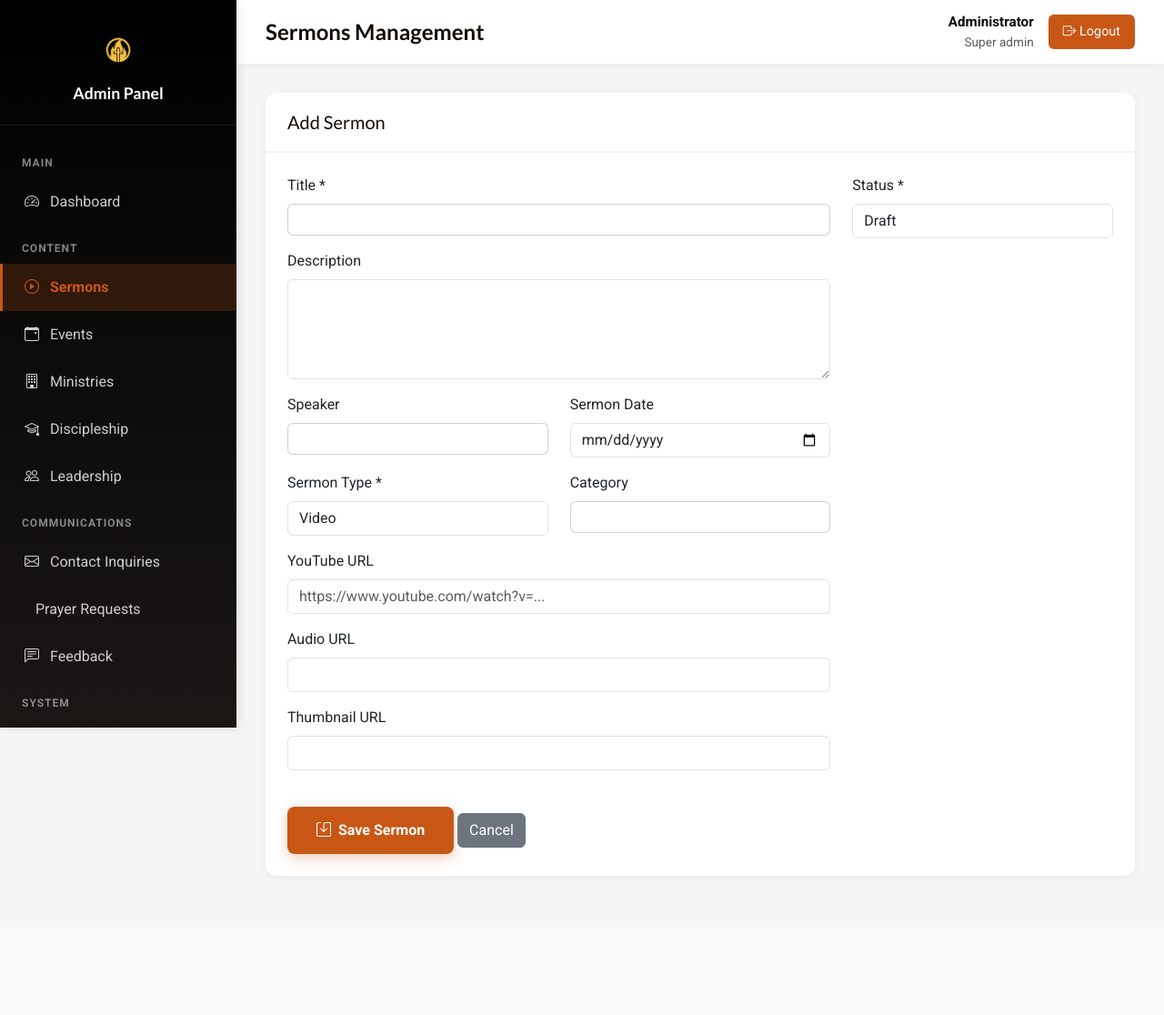
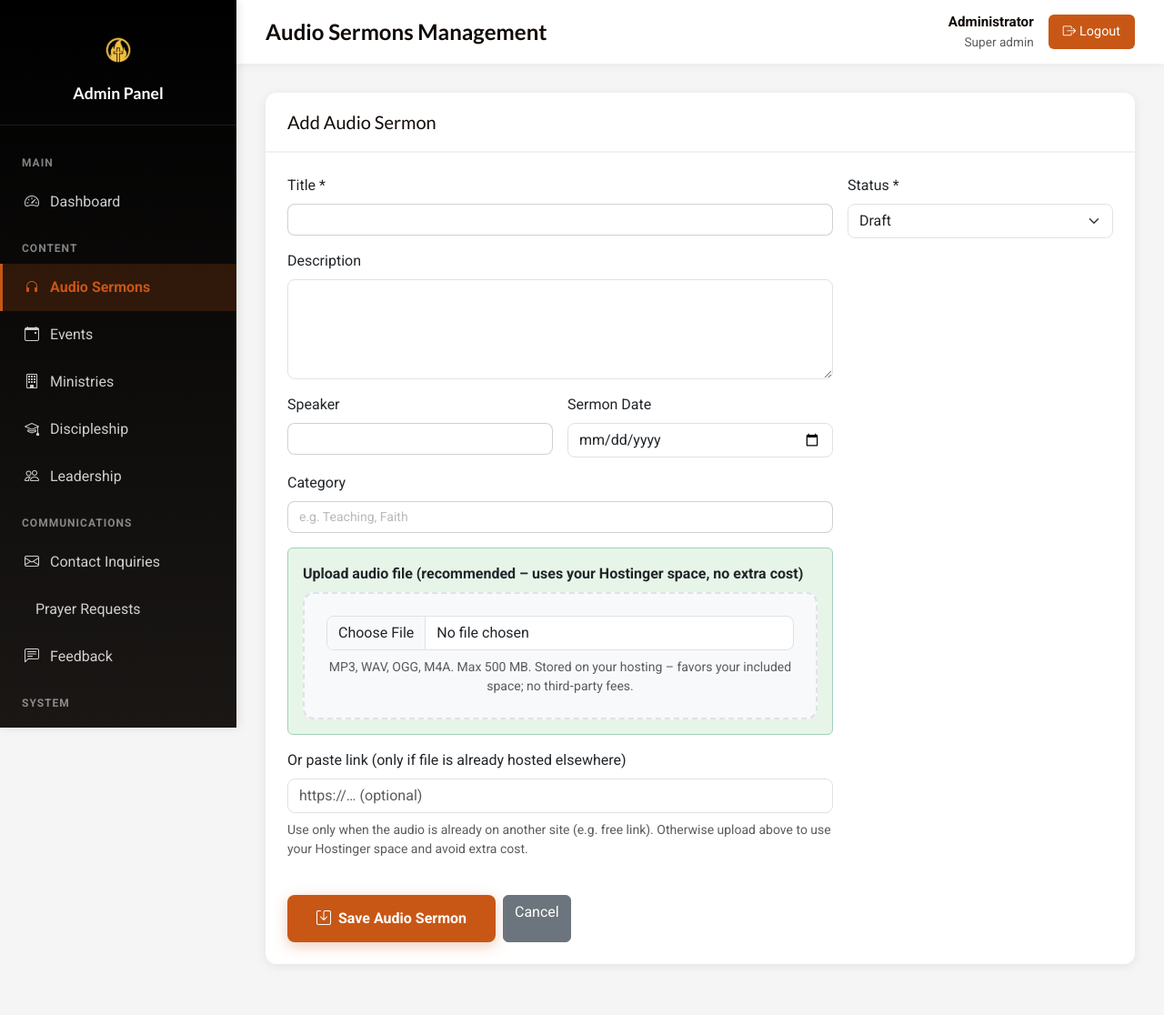
Before and after one commit to PHENOMVALENCE/crosslife, a PHP site: page /crosslife_2/admin/sermons.php?action=add in a window 1280 px wide. Shown: the whole page at 91% size. Before the commit the page ends 948 px from the top, so only its background shows below. Run offline with PHP 8.4, Linux system fonts and the light colour scheme; a user stored in the database is signed in; data comes from the database, SQL or seed files in the repository.

Commit message:
Audio sermons: upload + external URL, favor Hostinger space, 500MB limit, View Audio button fix

```diff
--- a/admin/config/config.php
+++ b/admin/config/config.php
@@ -15,6 +15,9 @@ define('SITE_URL', 'http://localhost/crosslife_2');
 define('ADMIN_URL', SITE_URL . '/admin');
 define('UPLOAD_DIR', '../assets/img/uploads/');
 define('UPLOAD_URL', SITE_URL . '/assets/img/uploads/');
+// Audio sermons: stored under project root /uploads/audio/
+define('AUDIO_UPLOAD_DIR', dirname(__DIR__, 2) . DIRECTORY_SEPARATOR . 'uploads' . DIRECTORY_SEPARATOR . 'audio' . DIRECTORY_SEPARATOR);
+define('AUDIO_UPLOAD_WEB', '/uploads/audio/');
 
 // Security
 define('SESSION_TIMEOUT', 3600); // 1 hour in seconds
--- a/admin/includes/header.php
+++ b/admin/includes/header.php
@@ -271,7 +271,7 @@ $currentPage = basename($_SERVER['PHP_SELF']);
 
                 <div class="menu-section">Content</div>
                 <a href="sermons.php" class="menu-item <?php echo $currentPage === 'sermons.php' ? 'active' : ''; ?>">
-                    <i class="bi bi-play-circle"></i>Sermons
+                    <i class="bi bi-headphones"></i>Audio Sermons
                 </a>
                 <a href="events.html" class="menu-item <?php echo $currentPage === 'events.html' ? 'active' : ''; ?>">
                     <i class="bi bi-calendar-event"></i>Events
--- a/admin/sermons.php
+++ b/admin/sermons.php
@@ -1,5 +1,5 @@
 <?php
-$pageTitle = 'Sermons Management';
+$pageTitle = 'Audio Sermons Management';
 require_once 'includes/header.php';
 
 $db = getDB();
@@ -29,23 +29,68 @@ if ($_SERVER['REQUEST_METHOD'] === 'POST') {
             redirect('sermons.php?action=' . ($id ? 'edit&id=' . $id : 'add'), 'Title is required.', 'danger');
         }
 
+        $allowedAudio = ['mp3', 'wav', 'ogg', 'm4a', 'webm'];
+        $maxSize = 500 * 1024 * 1024; // 500 MB — long sermons; ensure php.ini: upload_max_filesize & post_max_size ≥ 500M
+
+        $audioUrl = '';
+        $sermonId = $id ?: ($_POST['id'] ?? null);
+
+        // Get existing audio_url when editing
+        $existingUrl = '';
+        if ($sermonId) {
+            $stmt = $db->prepare("SELECT audio_url FROM sermons WHERE id = ?");
+            $stmt->execute([$sermonId]);
+            $existing = $stmt->fetch();
+            $existingUrl = $existing ? ($existing['audio_url'] ?? '') : '';
+        }
+
+        // Favor your hosting space: check upload first (no extra cost)
+        if (!empty($_FILES['audio_file']['name']) && $_FILES['audio_file']['error'] === UPLOAD_ERR_OK) {
+            $ext = strtolower(pathinfo($_FILES['audio_file']['name'], PATHINFO_EXTENSION));
+            if (!in_array($ext, $allowedAudio)) {
+                redirect('sermons.php?action=' . ($sermonId ? 'edit&id=' . $sermonId : 'add'), 'Invalid audio format. Use: ' . implode(', ', $allowedAudio), 'danger');
+            }
+            if ($_FILES['audio_file']['size'] > $maxSize) {
+                redirect('sermons.php?action=' . ($sermonId ? 'edit&id=' . $sermonId : 'add'), 'File too large. Max 500 MB. Or paste a link below if the file is already hosted elsewhere.', 'danger');
+            }
+            if (!is_dir(AUDIO_UPLOAD_DIR)) {
+                mkdir(AUDIO_UPLOAD_DIR, 0755, true);
+            }
+            $safeName = preg_replace('/[^a-zA-Z0-9._-]/', '_', basename($_FILES['audio_file']['name']));
+            $savedName = date('Ymd-His') . '_' . $safeName;
+            if (move_uploaded_file($_FILES['audio_file']['tmp_name'], AUDIO_UPLOAD_DIR . $savedName)) {
+                $audioUrl = AUDIO_UPLOAD_WEB . $savedName;
+            } else {
+                redirect('sermons.php?action=' . ($sermonId ? 'edit&id=' . $sermonId : 'add'), 'Failed to save audio file.', 'danger');
+            }
+        } else {
+            // Fallback: external link (only when no file uploaded)
+            $audioUrl = trim(sanitize($_POST['audio_url_external'] ?? ''));
+            if (!$audioUrl) {
+                $audioUrl = $existingUrl;
+            }
+            if ($audioUrl && !preg_match('#^(https?://|/)#', $audioUrl)) {
+                redirect('sermons.php?action=' . ($sermonId ? 'edit&id=' . $sermonId : 'add'), 'Audio URL must start with http://, https://, or /.', 'danger');
+            }
+            if (!$audioUrl && !$sermonId) {
+                redirect('sermons.php?action=add', 'Upload an audio file or paste a link to the audio.', 'danger');
+            }
+        }
+
         $data = [
             'title' => sanitize($_POST['title'] ?? ''),
             'description' => sanitize($_POST['description'] ?? ''),
             'speaker' => sanitize($_POST['speaker'] ?? ''),
-            'sermon_type' => in_array($_POST['sermon_type'] ?? 'video', ['video', 'audio']) ? $_POST['sermon_type'] : 'video',
-            'youtube_url' => sanitize($_POST['youtube_url'] ?? ''),
-            'audio_url' => sanitize($_POST['audio_url'] ?? ''),
-            'thumbnail_url' => sanitize($_POST['thumbnail_url'] ?? ''),
+            'sermon_type' => 'audio',
+            'youtube_url' => '',
+            'audio_url' => $audioUrl,
+            'thumbnail_url' => '',
             'sermon_date' => !empty($_POST['sermon_date']) ? $_POST['sermon_date'] : null,
             'category' => sanitize($_POST['category'] ?? ''),
             'status' => in_array($_POST['status'] ?? 'draft', ['published', 'draft']) ? $_POST['status'] : 'draft'
         ];
 
-        $sermonId = $id ?: ($_POST['id'] ?? null);
-
         if ($sermonId) {
-            // Verify sermon exists
             $stmt = $db->prepare("SELECT id FROM sermons WHERE id = ?");
             $stmt->execute([$sermonId]);
             if (!$stmt->fetch()) {
@@ -93,122 +138,114 @@ if ($action === 'add' || $action === 'edit') {
         }
     }
     ?>
+    <style>
+        .audio-sermon-form .card { border-radius: 12px; overflow: hidden; box-shadow: 0 2px 12px rgba(0,0,0,0.08); }
+        .audio-sermon-form .card-header { font-weight: 600; }
+        .audio-sermon-form .form-control, .audio-sermon-form .form-select { border-radius: 8px; }
+        .audio-sermon-form .file-upload-wrap { border: 2px dashed var(--border-color, #dee2e6); border-radius: 12px; padding: 1.5rem; text-align: center; background: #f8f9fa; }
+        .audio-sermon-form .file-upload-wrap input[type="file"] { max-width: 100%; }
+        .audio-sermon-form .btn-primary { border-radius: 8px; }
+        @media (max-width: 768px) { .audio-sermon-form .col-md-4 { margin-top: 0; } }
+    </style>
+    <div class="audio-sermon-form">
         <div class="card">
             <div class="card-header">
-            <h5 class="mb-0"><?php echo $id ? 'Edit' : 'Add'; ?> Sermon</h5>
+                <h5 class="mb-0"><?php echo $id ? 'Edit' : 'Add'; ?> Audio Sermon</h5>
             </div>
             <div class="card-body">
-            <form method="POST">
-                <div class="row">
-                    <div class="col-md-8">
+                <form method="POST" enctype="multipart/form-data">
+                    <?php if ($id): ?><input type="hidden" name="id" value="<?php echo (int)$id; ?>"><?php endif; ?>
+                    <div class="row g-3">
+                        <div class="col-12 col-lg-8">
                             <div class="mb-3">
                                 <label class="form-label">Title *</label>
                                 <input type="text" class="form-control" name="title" value="<?php echo htmlspecialchars($sermon['title'] ?? ''); ?>" required>
                             </div>
-
                             <div class="mb-3">
                                 <label class="form-label">Description</label>
                                 <textarea class="form-control" name="description" rows="4"><?php echo htmlspecialchars($sermon['description'] ?? ''); ?></textarea>
                             </div>
-
-                        <div class="row">
-                            <div class="col-md-6 mb-3">
+                            <div class="row g-3">
+                                <div class="col-12 col-sm-6 mb-3">
                                     <label class="form-label">Speaker</label>
                                     <input type="text" class="form-control" name="speaker" value="<?php echo htmlspecialchars($sermon['speaker'] ?? ''); ?>">
                                 </div>
-
-                            <div class="col-md-6 mb-3">
+                                <div class="col-12 col-sm-6 mb-3">
                                     <label class="form-label">Sermon Date</label>
                                     <input type="date" class="form-control" name="sermon_date" value="<?php echo $sermon['sermon_date'] ?? ''; ?>">
                                 </div>
                             </div>
-
-                        <div class="row">
-                            <div class="col-md-6 mb-3">
-                                <label class="form-label">Sermon Type *</label>
-                                <select class="form-control" name="sermon_type" required>
-                                    <option value="video" <?php echo ($sermon['sermon_type'] ?? 'video') === 'video' ? 'selected' : ''; ?>>Video</option>
-                                    <option value="audio" <?php echo ($sermon['sermon_type'] ?? '') === 'audio' ? 'selected' : ''; ?>>Audio</option>
-                                </select>
+                            <div class="mb-3">
+                                <label class="form-label">Category</label>
+                                <input type="text" class="form-control" name="category" value="<?php echo htmlspecialchars($sermon['category'] ?? ''); ?>" placeholder="e.g. Teaching, Faith">
                             </div>
-
-                            <div class="col-md-6 mb-3">
-                                <label class="form-label">Category</label>
-                                <input type="text" class="form-control" name="category" value="<?php echo htmlspecialchars($sermon['category'] ?? ''); ?>">
+                            <div class="mb-3 p-3 rounded" style="background: #e7f5e9; border: 1px solid #a3cfbb;">
+                                <label class="form-label fw-semibold">Upload audio file (recommended – uses your Hostinger space, no extra cost)</label>
+                                <div class="file-upload-wrap">
+                                    <input type="file" class="form-control" name="audio_file" accept=".mp3,.wav,.ogg,.m4a,.webm,audio/*">
+                                    <small class="d-block mt-2 text-muted">MP3, WAV, OGG, M4A. Max 500 MB. Stored on your hosting – favors your included space; no third‑party fees.</small>
+                                    <?php if ($id && !empty($sermon['audio_url'])): ?>
+                                        <p class="mt-2 mb-0 small text-success">Current: <?php echo htmlspecialchars($sermon['audio_url']); ?></p>
+                                    <?php endif; ?>
                                 </div>
                             </div>
-
                             <div class="mb-3">
-                            <label class="form-label">YouTube URL</label>
-                            <input type="url" class="form-control" name="youtube_url" value="<?php echo htmlspecialchars($sermon['youtube_url'] ?? ''); ?>" placeholder="https://www.youtube.com/watch?v=...">
-                        </div>
-
-                        <div class="mb-3">
-                            <label class="form-label">Audio URL</label>
-                            <input type="url" class="form-control" name="audio_url" value="<?php echo htmlspecialchars($sermon['audio_url'] ?? ''); ?>">
-                        </div>
-
-                        <div class="mb-3">
-                            <label class="form-label">Thumbnail URL</label>
-                            <input type="url" class="form-control" name="thumbnail_url" value="<?php echo htmlspecialchars($sermon['thumbnail_url'] ?? ''); ?>">
+                                <label class="form-label">Or paste link (only if file is already hosted elsewhere)</label>
+                                <input type="url" class="form-control" name="audio_url_external" value="<?php echo htmlspecialchars($sermon['audio_url'] ?? ''); ?>" placeholder="https://… (optional)">
+                                <small class="d-block mt-2 text-muted">Use only when the audio is already on another site (e.g. free link). Otherwise upload above to use your Hostinger space and avoid extra cost.</small>
                             </div>
                         </div>
-
-                    <div class="col-md-4">
+                        <div class="col-12 col-lg-4">
                             <div class="mb-3">
                                 <label class="form-label">Status *</label>
-                            <select class="form-control" name="status" required>
+                                <select class="form-select" name="status" required>
                                     <option value="draft" <?php echo ($sermon['status'] ?? 'draft') === 'draft' ? 'selected' : ''; ?>>Draft</option>
                                     <option value="published" <?php echo ($sermon['status'] ?? '') === 'published' ? 'selected' : ''; ?>>Published</option>
                                 </select>
                             </div>
                         </div>
                     </div>
-
-                <div class="mt-4">
+                    <div class="mt-4 d-flex flex-wrap gap-2">
                         <button type="submit" class="btn btn-primary">
-                        <i class="bi bi-save me-2"></i>Save Sermon
+                            <i class="bi bi-save me-2"></i>Save Audio Sermon
                         </button>
                         <a href="sermons.php" class="btn btn-secondary">Cancel</a>
                     </div>
                 </form>
             </div>
         </div>
+    </div>
     <?php
 } else {
-    // List view
+    // List view - audio sermons only
     $page = max(1, intval($_GET['page'] ?? 1));
     $offset = ($page - 1) * ITEMS_PER_PAGE;
 
-    $stmt = $db->query("SELECT COUNT(*) as total FROM sermons");
+    $stmt = $db->prepare("SELECT COUNT(*) as total FROM sermons WHERE sermon_type = 'audio'");
+    $stmt->execute();
     $total = $stmt->fetch()['total'];
     $totalPages = ceil($total / ITEMS_PER_PAGE);
 
-    $stmt = $db->prepare("SELECT * FROM sermons ORDER BY sermon_date DESC, created_at DESC LIMIT ? OFFSET ?");
+    $stmt = $db->prepare("SELECT * FROM sermons WHERE sermon_type = 'audio' ORDER BY sermon_date DESC, created_at DESC LIMIT ? OFFSET ?");
     $stmt->bindValue(1, ITEMS_PER_PAGE, PDO::PARAM_INT);
     $stmt->bindValue(2, $offset, PDO::PARAM_INT);
     $stmt->execute();
     $sermons = $stmt->fetchAll();
     ?>
-    <div class="d-flex justify-content-between align-items-center mb-4">
-        <h2>Sermons</h2>
-        <div>
-            <a href="import-youtube-videos.php" class="btn btn-success me-2">
-                <i class="bi bi-youtube me-2"></i>Import YouTube Videos
-            </a>
+    <div class="d-flex flex-column flex-sm-row justify-content-between align-items-start align-items-sm-center gap-2 mb-4">
+        <h2 class="mb-0">Audio Sermons</h2>
         <a href="sermons.php?action=add" class="btn btn-primary">
-                <i class="bi bi-plus-circle me-2"></i>Add New Sermon
+            <i class="bi bi-plus-circle me-2"></i>Add Audio Sermon
         </a>
     </div>
-    </div>
 
-    <div class="card">
+    <div class="card" style="border-radius: 12px; overflow: hidden; box-shadow: 0 2px 12px rgba(0,0,0,0.08);">
         <div class="card-body">
             <?php if (empty($sermons)): ?>
-                <p class="text-muted">No sermons found. <a href="sermons.php?action=add">Add your first sermon</a>.</p>
+                <p class="text-muted mb-0">No audio sermons yet. <a href="sermons.php?action=add">Add your first audio sermon</a>.</p>
             <?php else: ?>
                 <div class="table-responsive">
-                    <table class="table table-hover">
+                    <table class="table table-hover align-middle mb-0">
                         <thead>
                             <tr>
                                 <th>Title</th>
--- a/database/schema.sql
+++ b/database/schema.sql
@@ -189,9 +189,9 @@ CREATE TABLE IF NOT EXISTS site_settings (
 ) ENGINE=InnoDB DEFAULT CHARSET=utf8mb4 COLLATE=utf8mb4_unicode_ci;
 
 -- Insert default admin user (password: admin123 - CHANGE THIS!)
--- Password hash for 'admin123'
+-- Password hash for 'admin123' (bcrypt)
 INSERT INTO admins (username, email, password, full_name, role, status) VALUES
-('admin', 'admin@crosslife.org', '$2y$10$92IXUNpkjO0rOQ5byMi.Ye4oKoEa3Ro9llC/.og/at2.uheWG/igi', 'Administrator', 'super_admin', 'active')
+('admin', 'admin@crosslife.org', '$2y$12$yTdfpBmy0NqcDh/51wBcr.R24KHWfBJ9JMrRmSORE66Ml8d05tWtO', 'Administrator', 'super_admin', 'active')
 ON DUPLICATE KEY UPDATE username=username;
 
 -- Insert default site settings
```
Also changed, not shown: sermons.php (+24 -2 lines), 1 other file. Lines whose indentation alone changed are shown as unchanged.
